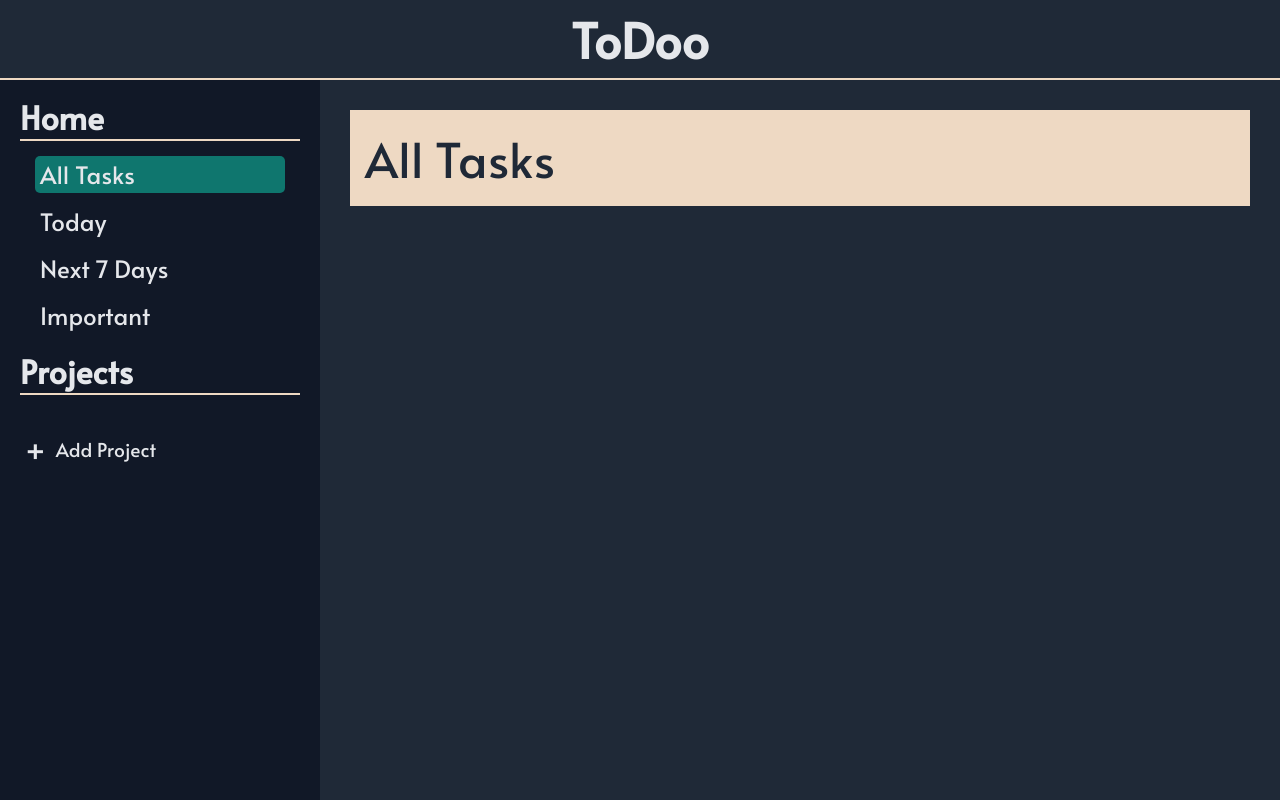
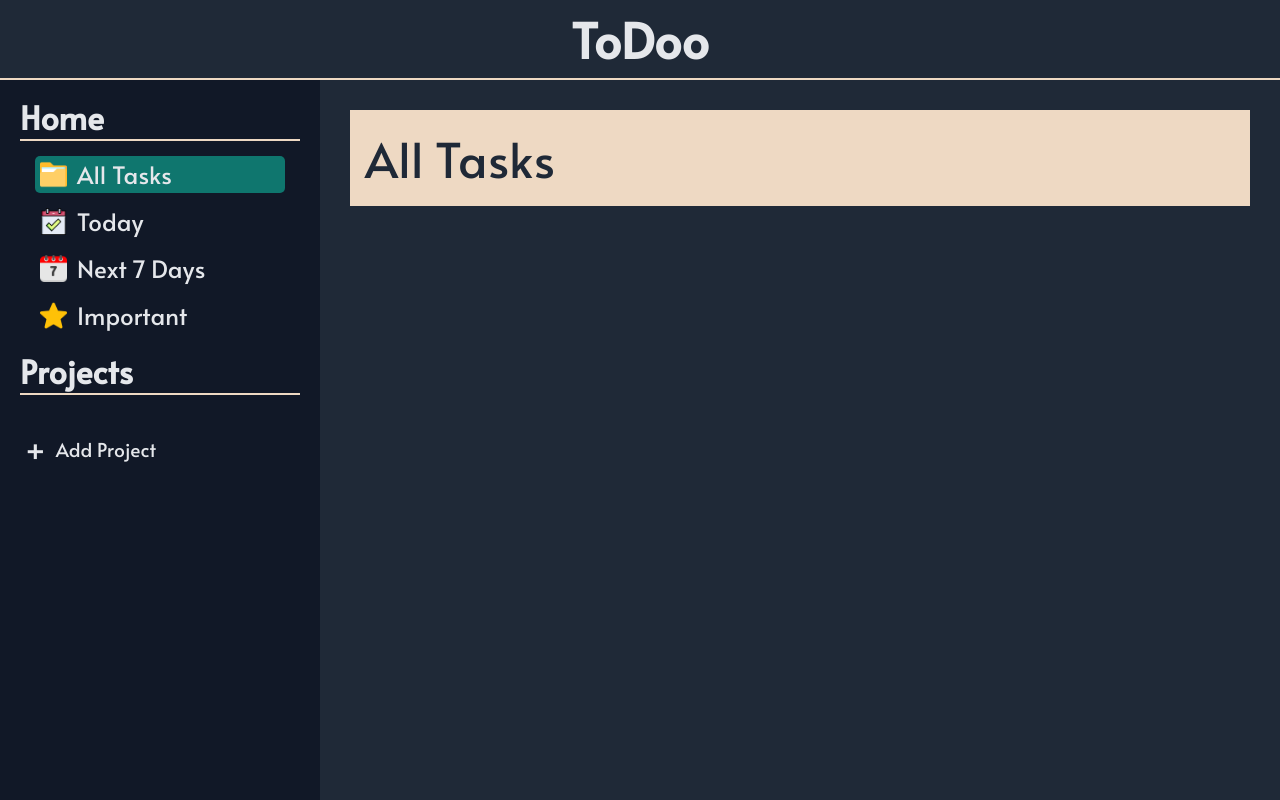
Before and after one commit to myinan/to-do-app, a website built with webpack: page src/index.html in a window 1280 px wide. Built offline with nearby package versions, Linux system fonts and the light colour scheme.

Commit message:
Add icons and mainContainer headings

```diff
--- a/src/index.html
+++ b/src/index.html
@@ -12,10 +12,10 @@
         <div class="home-container">
             <h2>Home</h2>
             <div id="home-inner-container" class="inner-container">
-                <div id="allTasks" class="all-tasks">All Tasks</div>
-                <div id="todayTasks" class="today-tasks">Today</div>
-                <div id="nextSevenDaysTasks" class="next-seven-days-tasks">Next 7 Days</div>
-                <div id="importantTasks" class="important-tasks">Important</div>
+                <div id="allTasks" class="all-tasks"><img src="./assets/home-icons/all-icon.png">All Tasks</div>
+                <div id="todayTasks" class="today-tasks"><img src="./assets/home-icons/today-icon.png">Today</div>
+                <div id="nextSevenDaysTasks" class="next-seven-days-tasks"><img src="./assets/home-icons/seven-icon.png">Next 7 Days</div>
+                <div id="importantTasks" class="important-tasks"><img src="./assets/home-icons/important-icon.png">Important</div>
             </div>
         </div>
 
--- a/src/modules/projectOptions.js
+++ b/src/modules/projectOptions.js
@@ -48,7 +48,10 @@ function changeProjectName(event) {
 
             //Rerender project name
             currentProjectDiv.firstChild.textContent = project.name;
-            projectNameContainer.textContent = project.name;
+            const currentNode = document.querySelector(".inner-container-clicked");
+            if (currentNode.getAttribute("data-project-id") == selectedProject.id) {
+                projectNameContainer.textContent = project.name;
+            }
         }
     })
     editProjectForm.classList.add("hidden");
--- a/src/style.css
+++ b/src/style.css
@@ -63,6 +63,17 @@ h1 {
     display: flex;
     flex-direction: column;
     gap: 15px;
+}
+
+#home-inner-container > div {
+    display: flex;
+    gap: 10px;
+    align-items: center;
+}
+
+#home-inner-container img {
+    height: 27px;
+    width: 27px;
 }
 
 .inner-container {
```
Also changed, not shown: src/assets/home-icons/all-icon.png (added), src/assets/home-icons/important-icon.png (added), src/assets/home-icons/seven-icon.png (added), src/assets/home-icons/today-icon.png (added).
